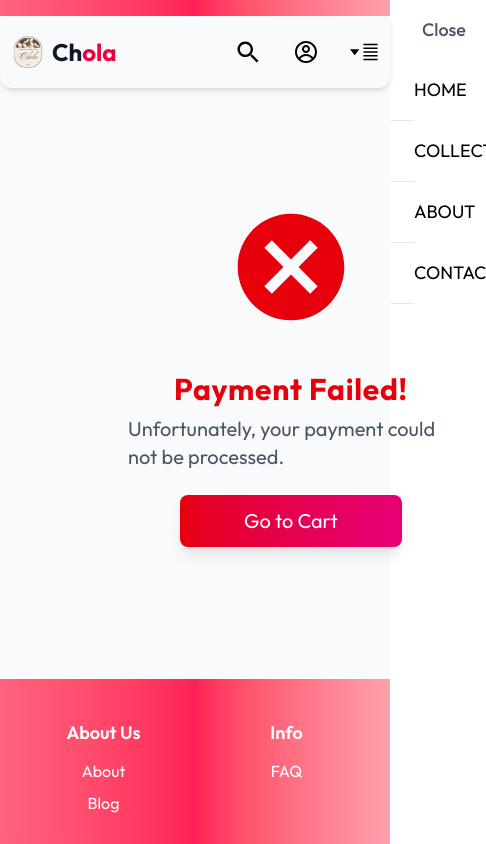
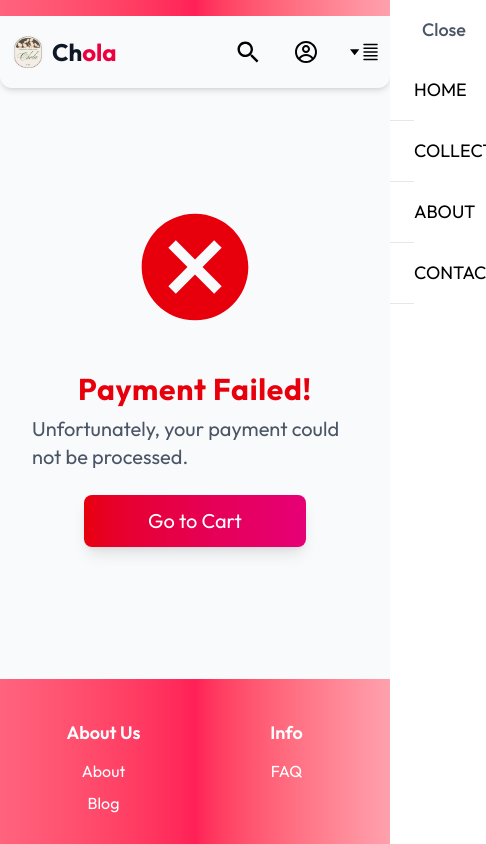
Before and after one commit to CholaKunwar/Ecommerce_xdezo, a React (Vite) app: page /paymentfailure in a window 390 px wide. Shown: the top 844 px of the page, 486 px wide, since content can reach past the window. Built offline with nearby package versions, Linux system fonts and the light colour scheme; no server answers.

Commit message:
Initial commit

```diff
--- a/src/pages/PaymentFailure.jsx
+++ b/src/pages/PaymentFailure.jsx
@@ -4,7 +4,7 @@ import { MdCancel } from 'react-icons/md';
 
 const PaymentFailure = () => {
 	return (
-		<div className="container h-[70vh] w-full flex flex-col ms-24 justify-center items-center -mb-24">
+		<div className="container h-[70vh] w-full flex flex-col lg:ms-24 justify-center items-center -mb-24">
 			<div className="flex flex-col items-center p-8">
 				<MdCancel className="text-red-600 text-9xl animate-bounce" />
 				<p className="text-red-600 text-3xl font-bold mt-6 tracking-wide">Payment Failed!</p>
--- a/src/pages/PaymentSuccess.jsx
+++ b/src/pages/PaymentSuccess.jsx
@@ -34,7 +34,7 @@ const PaymentSuccess = () => {
 	};
 
 	return (
-		<div className="container h-[80vh] w-full ms-24 flex flex-col justify-center items-center -mb-24">
+		<div className="container h-[80vh] w-full lg:ms-24 flex flex-col justify-center items-center -mb-24">
 			<div className="flex flex-col items-center p-8 rounded-xl">
 				<div style={bgImg}></div>
 				<h2 className="text-3xl font-bold text-blue-600 mt-6">Payment {data ? 'Details' : 'Successful'}!</h2>
```
